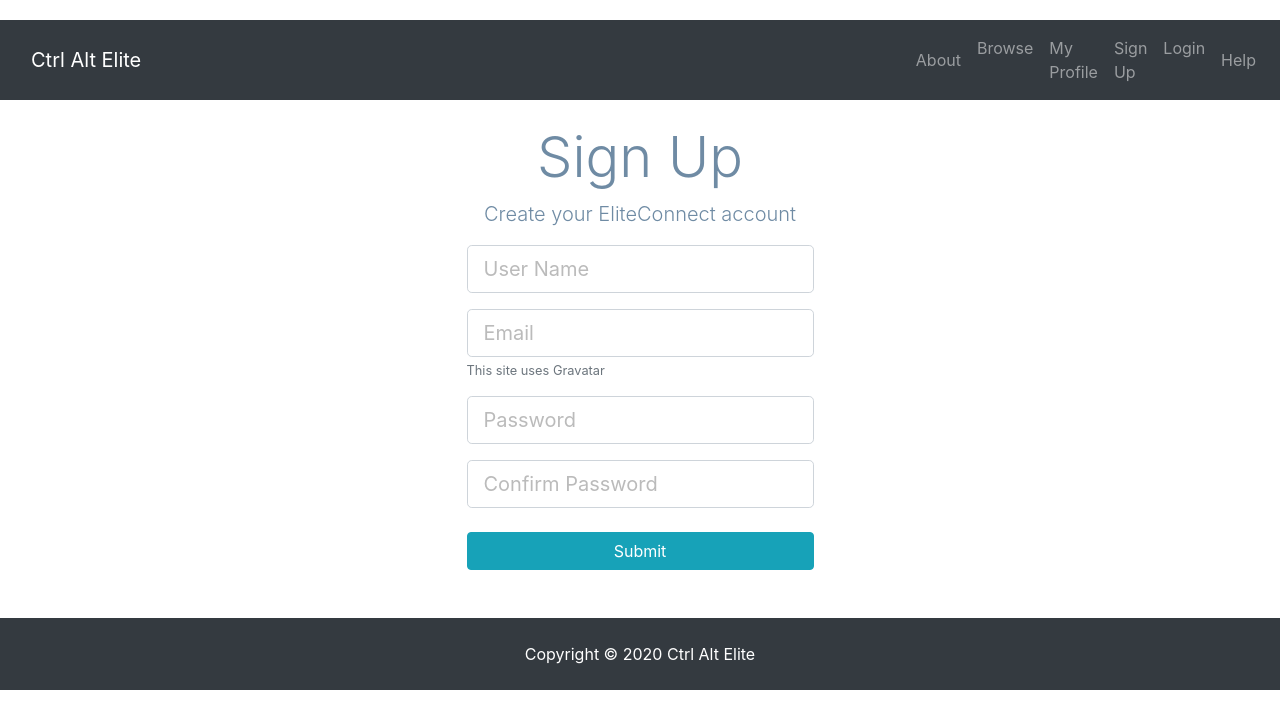
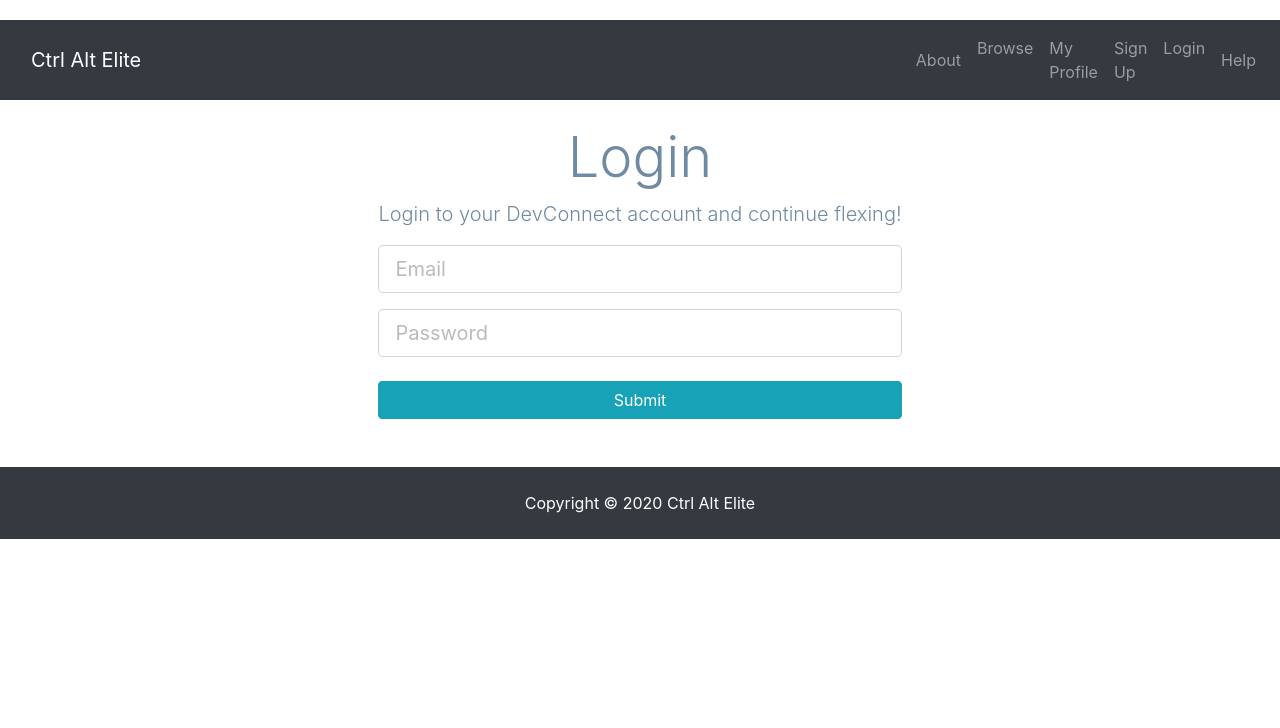
Before and after one commit to ShevilleOh/TestWk6, a React (Create React App) app: page /login in a window 1280 px wide. Shown: the top 728 px of the page. Built offline with nearby package versions, Linux system fonts and the light colour scheme; the HTML template or start-up script is replaced by a standard one.

Commit message:
fix login & Regis swap

```diff
--- a/src/component/auth/Login.js
+++ b/src/component/auth/Login.js
@@ -1,15 +1,12 @@
 import React, {useState} from 'react';
 
-const Register = () => {
-
+const Login = () => {
     const [formData, setFormData] = useState({
-        name: '',
         email: '',
         password: '',
-        password2: '',
     })
 
-    const { name, email, password, password2} = formData;
+    const { email, password} = formData
 
     const handleChange = text => e => {
         setFormData({ ...formData, [text]: e.target.value });
@@ -17,30 +14,19 @@ const Register = () => {
 
     const handleSubmit = e => {
         e.preventDefault();
-        alert(`${name} registered`);
-
+        alert(`${email} logined`);
     };
 
     return (
-        <div className={"register"}>
+        <div className={"login"}>
             <div className={"container"}>
                 <div className={"row"}>
                     <div className="col-mid-8 m-auto">
-                        <h1 className="display-4 text-center">Sign Up</h1>
+                        <h1 className="display-4 text-center">Login</h1>
                         <p className={"lead text-center"}>
-                            Create your EliteConnect account
+                            Login to your DevConnect account and continue flexing!
                         </p>
                         <form onSubmit={handleSubmit}>
-                            <div className="form-group">
-                                <input
-                                    type={"text"}
-                                    className={"form-control form-control-lg"}
-                                    placeholder="User Name"
-                                    name={"name"}
-                                    value={name}
-                                    onChange={handleChange( 'name')}
-                                />
-                            </div>
                             <div className="form-group">
                                 <input
                                     type={"email"}
@@ -48,11 +34,8 @@ const Register = () => {
                                     placeholder="Email"
                                     name={"email"}
                                     value={email}
-                                    onChange={handleChange ('email')}
+                                    onChange={handleChange('email')}
                                 />
-                                <small className="form-text text-muted">
-                                    This site uses Gravatar
-                                </small>
                             </div>
                             <div className="form-group">
                                 <input
@@ -61,17 +44,7 @@ const Register = () => {
                                     placeholder="Password"
                                     name={"password"}
                                     value={password}
-                                    onChange={handleChange( 'password')}
-                                />
-                            </div>
-                            <div className="form-group">
-                                <input
-                                    type={"password"}
-                                    className={"form-control form-control-lg"}
-                                    placeholder="Confirm Password"
-                                    name="password2"
-                                    value={password2}
-                                    onChange={handleChange( 'password2')}
+                                    onChange={handleChange('password')}
                                 />
                             </div>
                             <input
@@ -86,4 +59,4 @@ const Register = () => {
     );
 };
 
-export default Register;
+export default Login;
--- a/src/component/auth/Register.js
+++ b/src/component/auth/Register.js
@@ -1,7 +1,7 @@
 import React, {useState} from 'react';
-import PropTypes from 'prop-types';
 
-const Register = props => {
+const Register = () => {
+
     const [formData, setFormData] = useState({
         name: '',
         email: '',
@@ -17,8 +17,8 @@ const Register = props => {
 
     const handleSubmit = e => {
         e.preventDefault();
-        console.log("button clicked");
-        console.log(name, email, password);
+        alert(`${name} registered`);
+
     };
 
     return (
@@ -28,7 +28,7 @@ const Register = props => {
                     <div className="col-mid-8 m-auto">
                         <h1 className="display-4 text-center">Sign Up</h1>
                         <p className={"lead text-center"}>
-                            Create your EliteConnector account
+                            Create your EliteConnect account
                         </p>
                         <form onSubmit={handleSubmit}>
                             <div className="form-group">
@@ -51,8 +51,7 @@ const Register = props => {
                                     onChange={handleChange ('email')}
                                 />
                                 <small className="form-text text-muted">
-                                    This site uses Gravatar so if you want a profile image,
-                                    use a Gravatar email
+                                    This site uses Gravatar
                                 </small>
                             </div>
                             <div className="form-group">
```
